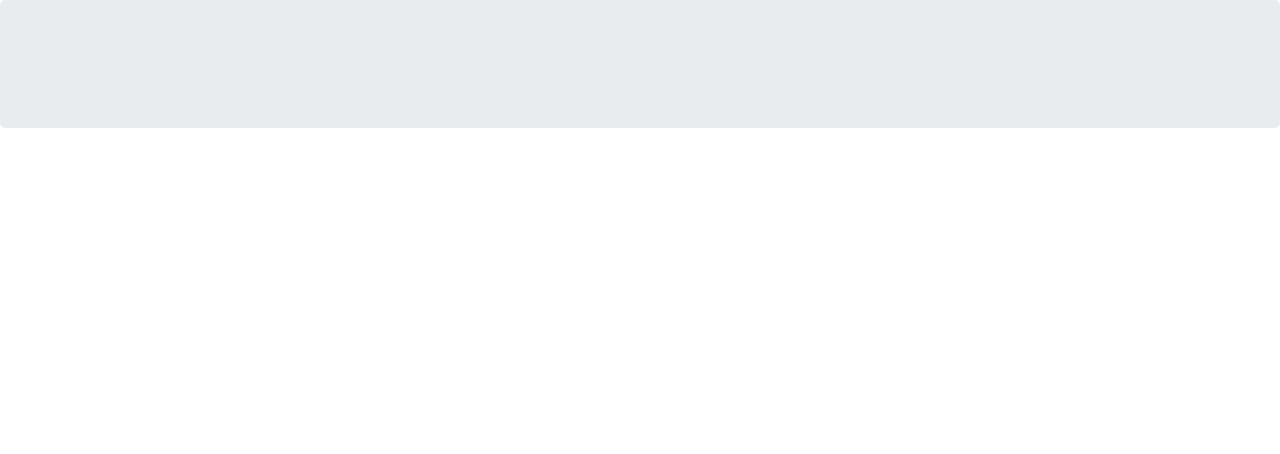
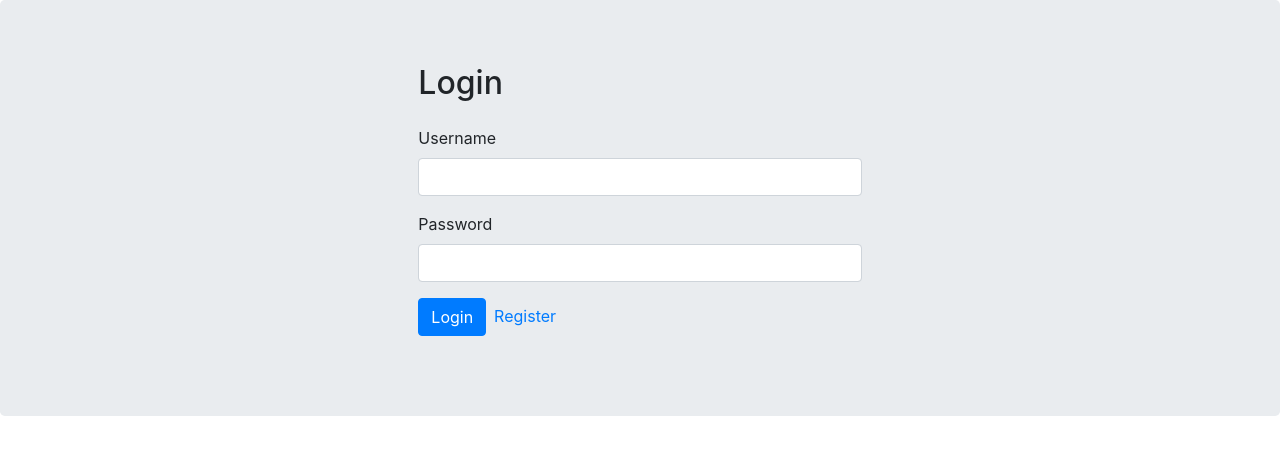
Before and after one commit to leadstar116/react-referrals, a React (Create React App) app: page / in a window 1280 px wide. Shown: the top 454 px of the page. Built offline with nearby package versions, Linux system fonts and the light colour scheme.

Commit message:
update loginpage design

```diff
--- a/package.json
+++ b/package.json
@@ -11,6 +11,7 @@
     "react": "^16.13.1",
     "react-dom": "^16.13.1",
     "react-redux": "^7.2.0",
+    "react-router-dom": "^5.2.0",
     "react-scripts": "3.4.1",
     "redux": "^4.0.5",
     "redux-thunk": "^2.3.0",
@@ -40,6 +41,7 @@
   "devDependencies": {
     "@types/react": "^16.9.41",
     "@types/react-dom": "^16.9.8",
-    "@types/react-redux": "^7.1.9"
+    "@types/react-redux": "^7.1.9",
+    "@types/react-router-dom": "^5.1.5"
   }
 }
--- a/src/App/App.tsx
+++ b/src/App/App.tsx
@@ -1,10 +1,20 @@
-import React from 'react';
+import React from 'react'
+import { Switch, Route, BrowserRouter, Redirect } from 'react-router-dom'
+import LoginPage from '../LoginPage/LoginPage'
 
 function App() {
   return (
     <div className="jumbotron">
       <div className="container">
         <div className="col-md-8 offset-md-2">
+          <BrowserRouter>
+            <Switch>
+              <Route>
+                <Route exact path='/' component={LoginPage} />
+                <Redirect from="*" to="/" />
+              </Route>
+            </Switch>
+          </BrowserRouter>
         </div>
       </div>
     </div>
--- /dev/null
+++ b/src/LoginPage/LoginPage.tsx
@@ -0,0 +1,50 @@
+import React, { useState, ChangeEvent, FormEvent } from 'react'
+import { Link } from 'react-router-dom'
+
+function LoginPage() {
+    const [inputs, setInputs] = useState({
+        username: '',
+        password: ''
+    })
+    const [submitted, setSubmitted] = useState(false)
+
+    function handleInputsChanged(e: ChangeEvent) {
+        const { name, value } = e.target as HTMLTextAreaElement
+        setInputs(inputs => ({...inputs, [name]: value}))
+    }
+    function handleSubmit(e: FormEvent) {
+        e.preventDefault()
+        setSubmitted(true)
+    }
+    return (
+        <div className="col-lg-8 offset-lg-2">
+            <h2 className="mb-4">Login</h2>
+            <form name="form" onSubmit={handleSubmit}>
+                <div className="form-group">
+                    <label htmlFor="username">Username</label>
+                    <input type="text"
+                        name="username"
+                        value={inputs.username}
+                        onChange={handleInputsChanged}
+                        className={'form-control' + (submitted && !inputs.username ? ' is-invalid':'')}
+                    />
+                </div>
+                <div className="form-group">
+                    <label htmlFor="password">Password</label>
+                    <input
+                        type="password"
+                        name="password"
+                        onChange={handleInputsChanged}
+                        className={"form-control" + (submitted && !inputs.password ? ' is-invalid':'')}
+                    />
+                </div>
+                <div className="form-group">
+                    <button type="submit" className="btn-primary btn mr-1">Login</button>
+                    <Link to="/register" className="ml-1">Register</Link>
+                </div>
+            </form>
+        </div>
+    )
+}
+
+export default LoginPage
```
Also changed, not shown: 1 other file (tests, documents, lock files or other folders).
